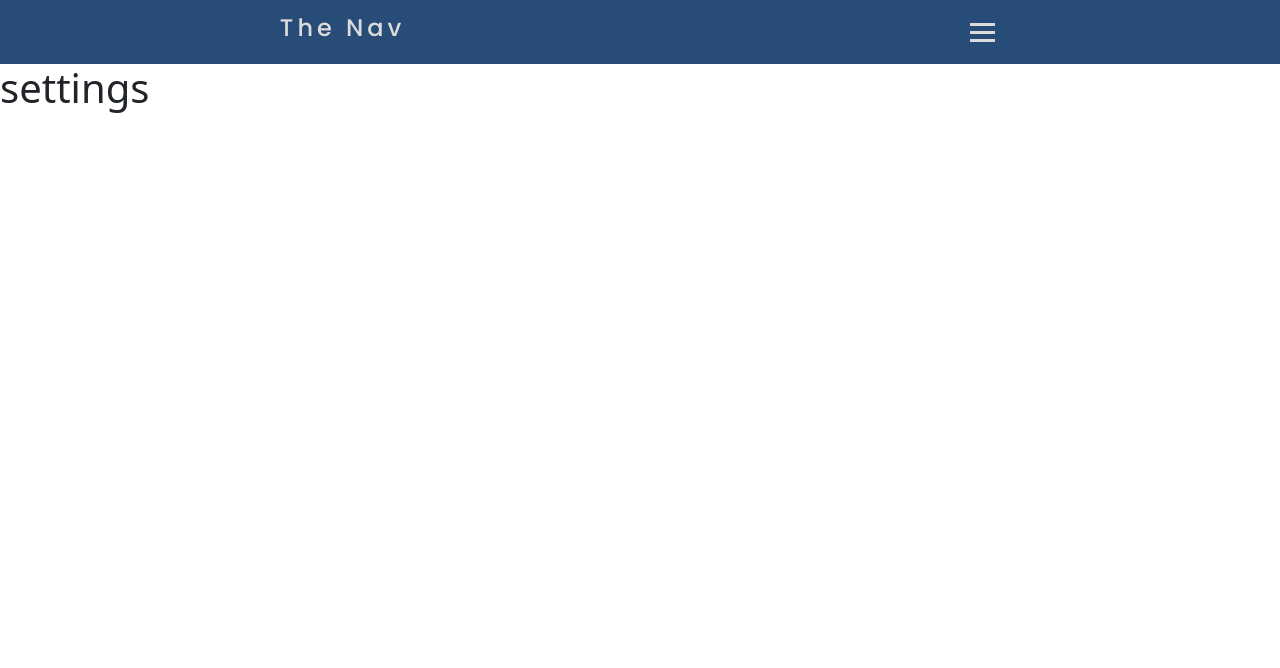
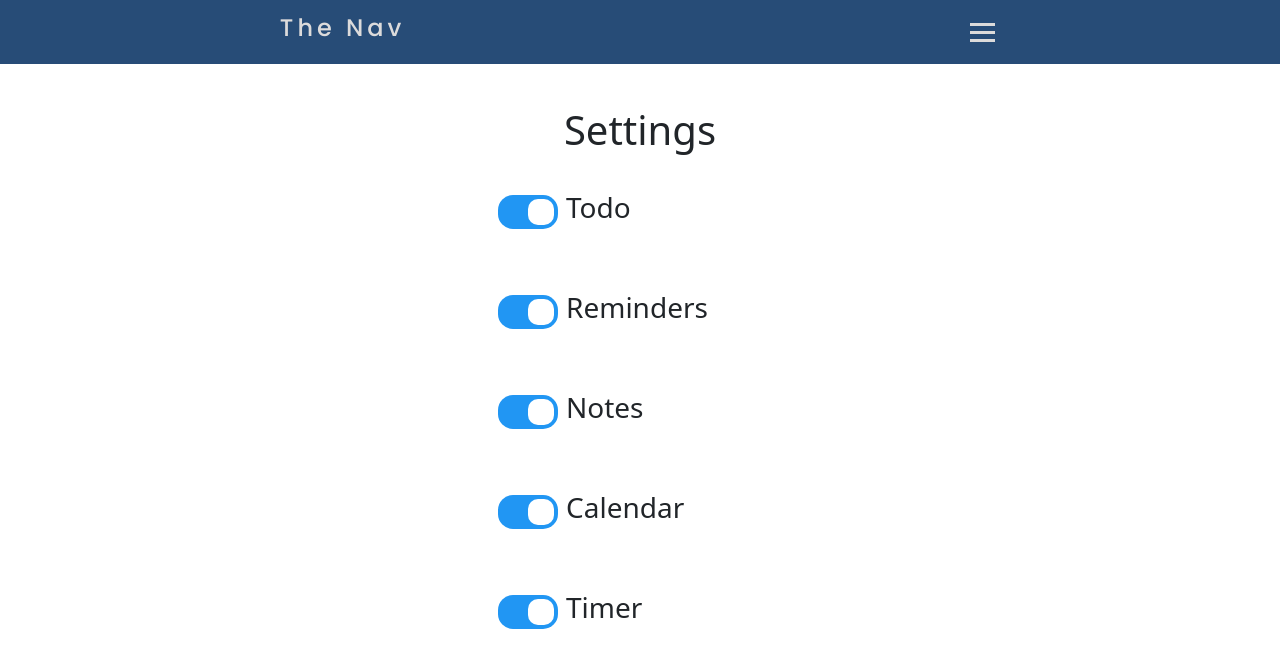
Before and after one commit to Eric-176/Task-Management-Solution, a React (Vite) app: page /settings in a window 1280 px wide. Shown: the top 668 px of the page. Built offline with nearby package versions, Linux system fonts and the light colour scheme.

Commit message:
settings now works and applications can be toggled

```diff
--- a/src/App.jsx
+++ b/src/App.jsx
@@ -1,7 +1,9 @@
 import "./navStyles.css";
 import { Link, Navigate, Route, Routes } from "react-router-dom";
 import NoteApplication from "./notes/NoteApplication.jsx";
+import Settings from "./settings/Settings.tsx";
 import TodoApp from "./todo/TodoApp.tsx";
+import { useState, useEffect } from "react";
 
 const navSlide = () => {
   const burger = document.querySelector(".burger");
@@ -27,6 +29,27 @@ const navSlide = () => {
 };
 
 function App() {
+  const [settings, setSettings] = useState([
+    { id: "todoSetting", checked: true },
+    { id: "remindersSetting", checked: true },
+    { id: "notesSetting", checked: true },
+    { id: "calendarSetting", checked: true },
+    { id: "timerSetting", checked: true },
+  ]);
+  useEffect(() => {
+    for (let i = 0; i < settings.length; i++) {
+      const link = document.getElementById(settings[i].id);
+      if (!settings[i].checked) {
+        console.log(settings[i].id);
+        link.style.display = "none";
+      }
+      if (settings[i].checked) {
+        console.log(settings[i].id);
+        link.style.display = "block";
+      }
+    }
+  }, [settings]);
+
   return (
     <>
       <nav>
@@ -37,19 +60,19 @@ function App() {
           <li>
             <Link to="/">Home</Link>
           </li>
-          <li>
+          <li id="todoSetting">
             <Link to="/todo">Todo</Link>
           </li>
-          <li>
+          <li id="remindersSetting">
             <Link to="/reminders">Reminders</Link>
           </li>
-          <li>
+          <li id="notesSetting">
             <Link to="/notes">Notes</Link>
           </li>
-          <li>
+          <li id="calendarSetting">
             <Link to="/calendar">Calendar</Link>
           </li>
-          <li>
+          <li id="timerSetting">
             <Link to="/timer">Timer</Link>
           </li>
           <li>
@@ -72,7 +95,10 @@ function App() {
         <Route path="/notes/*" element={<NoteApplication />}></Route>
         <Route path="/calendar" element={<h1>calendar</h1>}></Route>
         <Route path="/timer" element={<h1>timer</h1>}></Route>
-        <Route path="/settings" element={<h1>settings</h1>}></Route>
+        <Route
+          path="/settings"
+          element={<Settings settings={settings} setSettings={setSettings} />}
+        ></Route>
         <Route path="/help" element={<h1>help</h1>}></Route>
         <Route path="*" element={<Navigate to={"/"} />}></Route>
       </Routes>
--- /dev/null
+++ b/src/settings/Settings.css
@@ -0,0 +1,72 @@
+.settings {
+  display: flex;
+  flex-direction: column;
+  height: 80vh;
+  align-items: center;
+  justify-content: center;
+}
+
+.switch {
+  position: relative;
+  padding: 0.5em;
+  margin: 0.5em;
+  display: inline-block;
+  width: 60px;
+  height: 34px;
+}
+
+.switch input {
+  display: none;
+}
+
+.slider {
+  position: absolute;
+  cursor: pointer;
+  top: 0;
+  left: 0;
+  right: 0;
+  bottom: 0;
+  background-color: #ccc;
+  -webkit-transition: 0.4s;
+  transition: 0.4s;
+  border-radius: 15px;
+}
+
+.slider:before {
+  position: absolute;
+  content: "";
+  height: 26px;
+  width: 26px;
+  left: 4px;
+  bottom: 4px;
+  background-color: white;
+  -webkit-transition: 0.4s;
+  transition: 0.4s;
+  border-radius: 10px;
+}
+
+input:checked + .slider {
+  background-color: #2196f3;
+}
+
+input:focus + .slider {
+  box-shadow: 0 0 1px #2196f3;
+}
+
+input:checked + .slider:before {
+  -webkit-transform: translateX(26px);
+  -ms-transform: translateX(26px);
+  transform: translateX(26px);
+}
+
+.settings .settingContainer {
+  display: flex;
+  justify-content: left;
+  align-items: center;
+  width: 300px;
+  height: 100px;
+}
+
+.settings .settingContainer .settingTitle {
+  display: inline;
+}
--- /dev/null
+++ b/src/settings/Settings.tsx
@@ -0,0 +1,113 @@
+import React, { useEffect, useState } from "react";
+import "./Settings.css";
+
+const LOCAL_STORAGE_KEY = "Settings.settings";
+
+type settings = setting[];
+
+type setting = {
+  id: string;
+  checked: boolean;
+};
+
+type SettingsProps = {
+  settings: settings;
+  setSettings: (e: any) => void;
+};
+
+function Settings({ settings, setSettings }: SettingsProps) {
+  function toggleChecked(e: any) {
+    const newSettings = settings.map((setting: setting) => {
+      if (setting.id == e.target.id) {
+        if (setting.checked === true) {
+          return { ...setting, checked: false };
+        } else {
+          return { ...setting, checked: true };
+        }
+      } else {
+        return setting;
+      }
+    });
+    setSettings(newSettings);
+    localStorage.setItem(LOCAL_STORAGE_KEY, JSON.stringify(newSettings));
+  }
+
+  useEffect(() => {
+    if (localStorage.getItem(LOCAL_STORAGE_KEY)) {
+      const storedSettings = JSON.parse(
+        localStorage.getItem(LOCAL_STORAGE_KEY)!
+      );
+      if (storedSettings?.length) {
+        setSettings(storedSettings);
+      }
+    }
+  }, []);
+
+  return (
+    <div className="settings">
+      <h1>Settings</h1>
+      <div className="settingContainer">
+        <label className="switch">
+          <input
+            id="todoSetting"
+            type="checkbox"
+            checked={settings[0].checked}
+            onChange={toggleChecked}
+          />
+          <div className="slider"></div>
+        </label>
+        <h3 className="settingTitle">Todo</h3>
+      </div>
+      <div className="settingContainer">
+        <label className="switch">
+          <input
+            id="remindersSetting"
+            type="checkbox"
+            checked={settings[1].checked}
+            onChange={toggleChecked}
+          />
+          <div className="slider"></div>
+        </label>
+        <h3 className="settingTitle">Reminders</h3>
+      </div>
+      <div className="settingContainer">
+        <label className="switch">
+          <input
+            id="notesSetting"
+            type="checkbox"
+            checked={settings[2].checked}
+            onChange={toggleChecked}
+          />
+          <div className="slider"></div>
+        </label>
+        <h3 className="settingTitle">Notes</h3>
+      </div>
+      <div className="settingContainer">
+        <label className="switch">
+          <input
+            id="calendarSetting"
+            type="checkbox"
+            checked={settings[3].checked}
+            onChange={toggleChecked}
+          />
+          <div className="slider"></div>
+        </label>
+        <h3 className="settingTitle">Calendar</h3>
+      </div>
+      <div className="settingContainer">
+        <label className="switch">
+          <input
+            id="timerSetting"
+            type="checkbox"
+            checked={settings[4].checked}
+            onChange={toggleChecked}
+          />
+          <div className="slider"></div>
+        </label>
+        <h3 className="settingTitle">Timer</h3>
+      </div>
+    </div>
+  );
+}
+
+export default Settings;
--- a/src/todo/AddForm.tsx
+++ b/src/todo/AddForm.tsx
@@ -1,5 +1,6 @@
 import { useState } from "react";
 import { listType, taskType } from "./TodoApp";
+import React from "react";
 
 type AddFormProps = {
   type: string;
--- a/src/todo/List.tsx
+++ b/src/todo/List.tsx
@@ -3,6 +3,7 @@ import AddForm from "./AddForm";
 import { listType, taskType } from "./TodoApp";
 import { ListsProps } from "./Lists";
 import updateListIds from "./UpdateListIds";
+import React from "react";
 
 function List({
   lists,
--- a/src/todo/Task.tsx
+++ b/src/todo/Task.tsx
@@ -1,3 +1,5 @@
+import React from "react";
+
 type TaskProps = {
   id: string;
   title: string;
```
